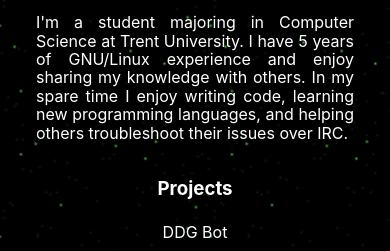
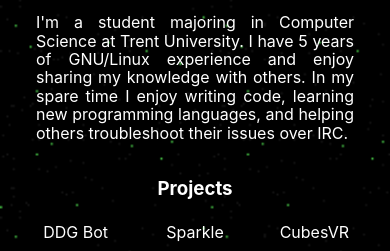
Before and after one commit to codebam/old-codebam.github.io, a plain HTML site: page index.html in a window 390 px wide. Shown: the part 275-526 px from the top of the page. Drawn offline with Linux system fonts and the light colour scheme.

Commit message:
fixed display on mobile

```diff
--- a/scss/main.scss
+++ b/scss/main.scss
@@ -66,7 +66,7 @@
 .link {
     text-align: center;
     margin: 2%;
-    flex: 1 1 200px;
+    flex: 1 1 100px;
 }
 
 .link a {
```
Also changed, not shown: css/main.css, css/main.min.css.
